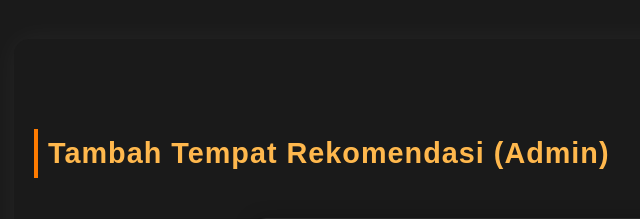
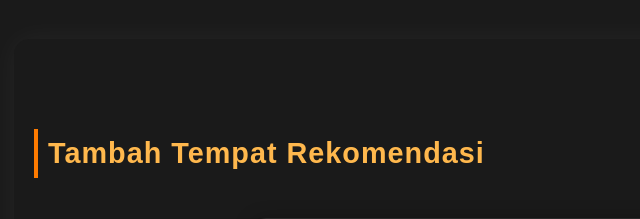
Before and after one commit to AdeeM03/Makan-Timuran-v2, a PHP site: page /rekomendasi.php in a window 1280 px wide. Shown: the part 2082-2301 px from the top of the page, without its empty margins (86-726 px from the left). Run offline with PHP 8.4, Linux system fonts and the light colour scheme; a user stored in the database is signed in; data comes from the database, SQL or seed files in the repository.

Commit message:
Fix formatting and structure in rekomendasi.php

```diff
--- a/rekomendasi.php
+++ b/rekomendasi.php
@@ -1,5 +1,6 @@
 <!DOCTYPE html>
 <html lang="id">
+
 <head>
   <meta charset="UTF-8">
   <meta name="viewport" content="width=device-width, initial-scale=1">
@@ -9,7 +10,7 @@
 </head>
 
 <body>
-<?php include "header.php"; ?>
+  <?php include "header.php"; ?>
 
   <section class="hero">
     <div class="hero-overlay"></div>
@@ -31,7 +32,7 @@
     <?php if (isset($_SESSION["role"]) && $_SESSION["role"] === "admin"): ?>
 
       <section class="container">
-        <h2>Tambah Tempat Rekomendasi (Admin)</h2>
+        <h2>Tambah Tempat Rekomendasi</h2>
 
         <form class="contact-form" method="POST" action="add_place.php">
           <input type="text" name="name" placeholder="Nama Tempat" required>
@@ -55,4 +56,5 @@
   </footer>
 
 </body>
+
 </html>
```
